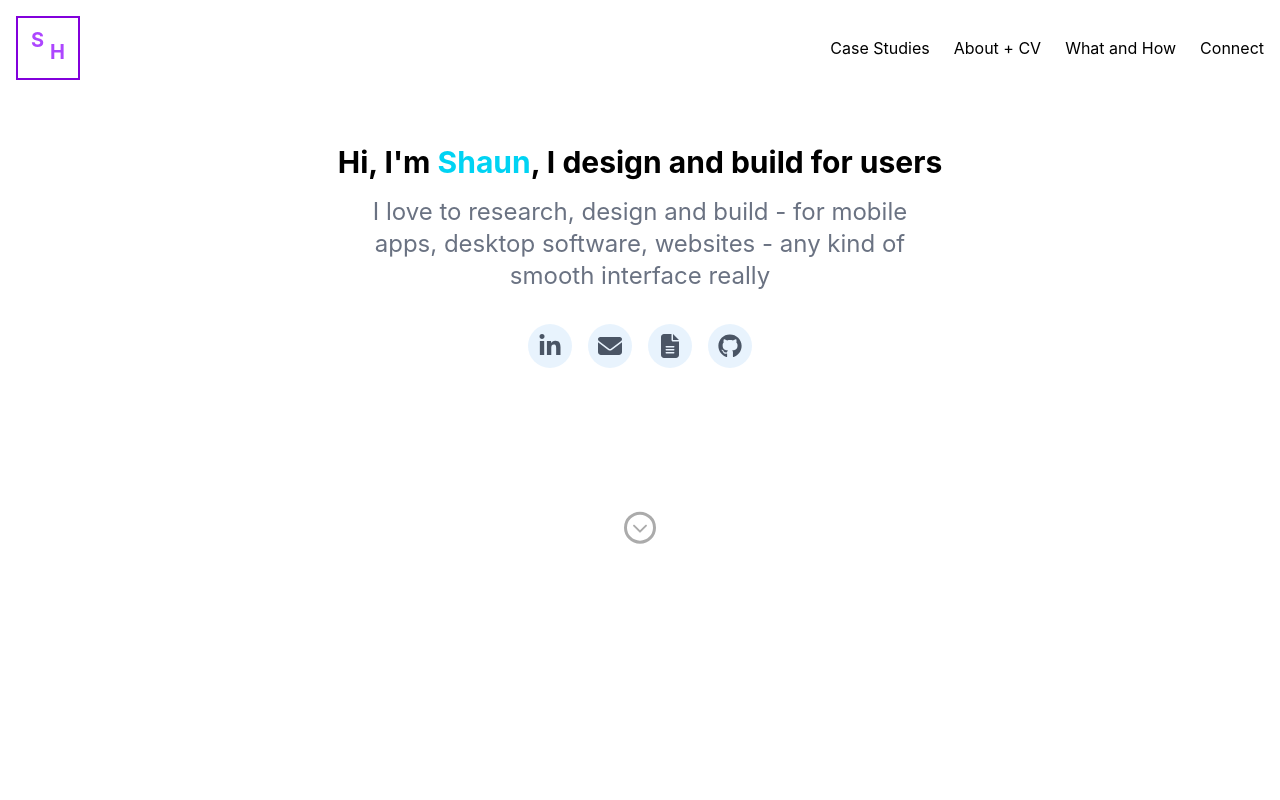
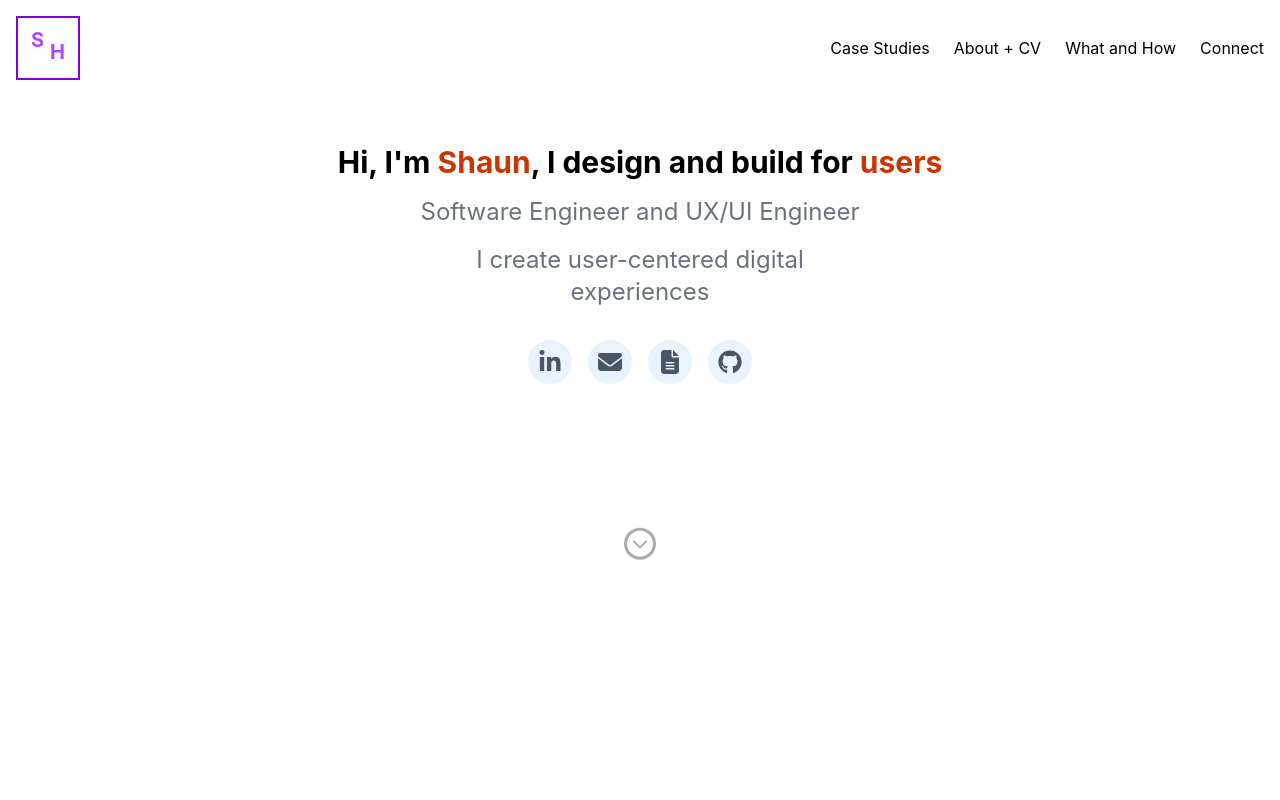
Before and after one commit to smolCat1512/vite-ux-project, a React (Vite) app: page / in a window 1280 px wide. Shown: the top 800 px of the page. Built offline with nearby package versions, Linux system fonts and the light colour scheme.

Commit message:
chore: Update Hero and Technologies components UI and content
Refactored Hero component to use Mantine Typography for improved text styling, updated text content for clarity, and adjusted color scheme. Added JavaScript to the list of technologies in the Technologies component.

```diff
--- a/src/components/Hero.tsx
+++ b/src/components/Hero.tsx
@@ -1,35 +1,44 @@
 import { motion } from "framer-motion";
 import Socials from "./Socials";
-import { Anchor } from "@mantine/core";
+import { Anchor, Typography } from "@mantine/core";
 import { FaChevronDown } from "react-icons/fa6";
 
 const Hero = () => {
   return (
     <section>
       <div className="flex flex-col">
-        {/* Text Section */}
-        <div className="text-center justify-center w-10/12 mx-auto md:w-2/3">
+        <div className="text-center justify-center mx-auto w-10/12 md:w-auto lg:w-auto">
           <motion.div
             className="flex flex-row items-center justify-center pb-4"
             initial={{ y: 100, opacity: 0 }}
             animate={{ y: 0, opacity: 1 }}
             transition={{ duration: 1 }}
           >
-            <h2 className="text-3xl font-bold">
+            <h1 className="text-3xl font-bold">
               Hi, I'm
-              <span className="text-3xl font-bold text-cyan-400"> Shaun</span>,
-              I design and build for users
-            </h2>
+              <span className="text-3xl font-bold text-orange-700"> Shaun</span>
+              , I design and build for
+              <span className="text-3xl font-bold text-orange-700"> users</span>
+            </h1>
+          </motion.div>
+          <motion.div
+          className="pb-4"
+          initial={{ y: 100, opacity: 0 }}
+          animate={{ y: 0, opacity: 1 }}
+          transition={{ duration: 1, delay: 0.2 }}
+          >
+          <Typography className="text-gray-500 text-center text-2xl">
+            Software Engineer and UX/UI Engineer
+          </Typography>
           </motion.div>
           <motion.div
             initial={{ y: 100, opacity: 0 }}
             animate={{ y: 0, opacity: 1 }}
             transition={{ duration: 1, delay: 0.5 }}
           >
-            <p className="text-2xl text-gray-500 text-center w-10/12 mx-auto md:w-2/3 pb-4">
-              I love to research, design and build - for mobile apps, desktop
-              software, websites - any kind of smooth interface really
-            </p>
+            <Typography className="text-2xl text-gray-500 text-center w-10/12 mx-auto md:w-2/3 pb-4">
+              I create user-centered digital experiences
+            </Typography>
           </motion.div>
           <Socials />
         </div>
--- a/src/components/Technologies.tsx
+++ b/src/components/Technologies.tsx
@@ -4,6 +4,7 @@ import { FaReact, FaPython, FaAws, FaGitAlt } from "react-icons/fa";
 import { RiNextjsFill } from "react-icons/ri";
 import { BiLogoTypescript } from "react-icons/bi";
 import { FaFigma } from "react-icons/fa";
+import { RiJavascriptFill } from "react-icons/ri";
 
 const technologies = [
   {
@@ -21,6 +22,10 @@ const technologies = [
   {
     name: "Typescript",
     icon: BiLogoTypescript,
+  },
+  {
+    name: "JavaScript",
+    icon: RiJavascriptFill,
   },
   {
     name: "AWS",
```
